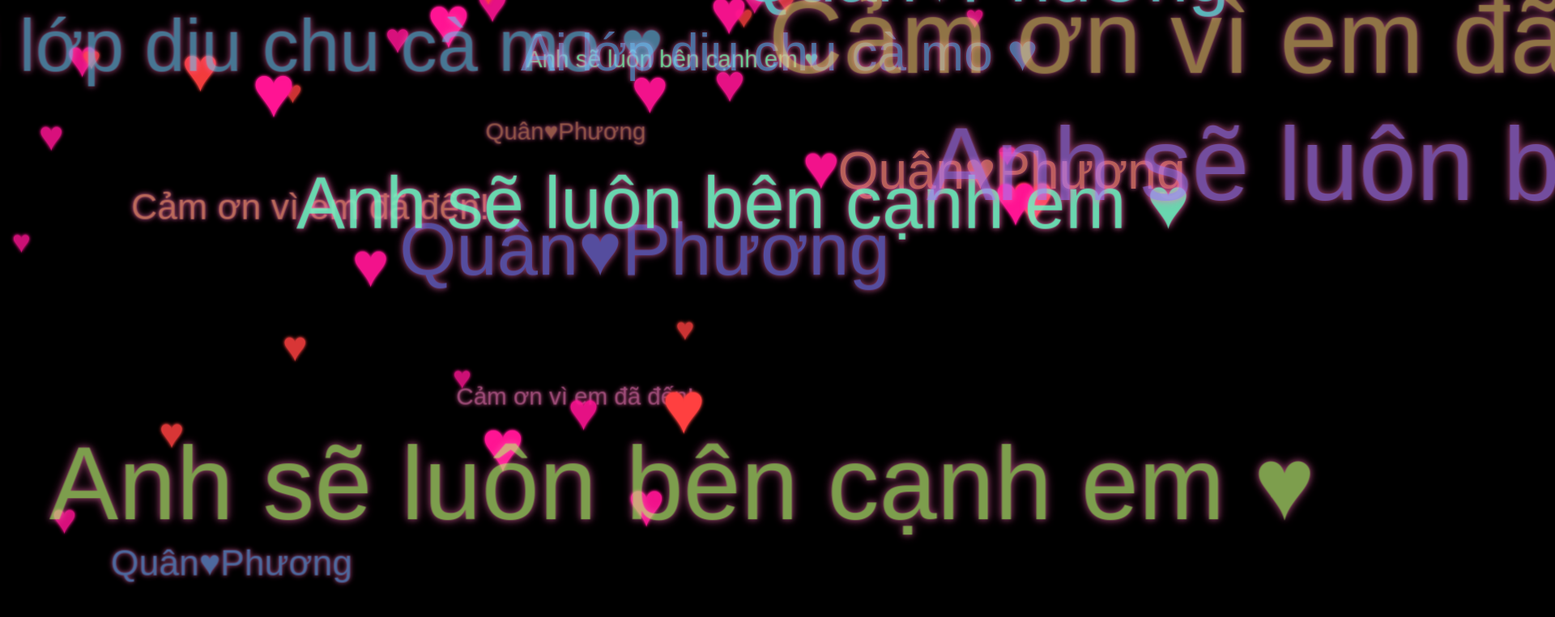
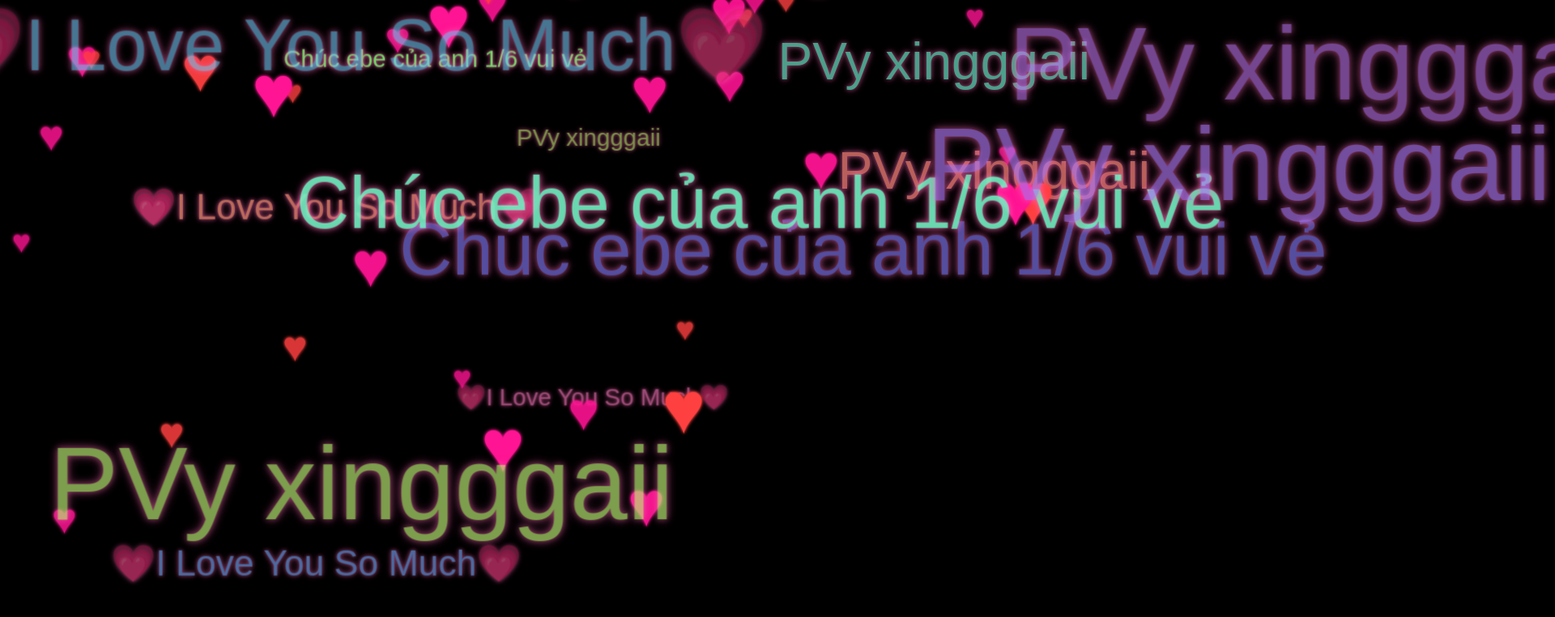
Before and after one commit to love-uu-forever/love02., a plain HTML site: page index.html in a window 1280 px wide. Shown: the top 762 px of the page at 81% size, 1920 px wide, since content can reach past the window. Drawn offline with Linux system fonts and the light colour scheme.

Commit message:
Update index.html

```diff
--- a/index.html
+++ b/index.html
@@ -134,10 +134,17 @@
     </audio>
     <script>
         const texts = [
-            "Cảm ơn vì em đã đến!",
-            "Ai lớp diu chu cà mo ♥",
-            "Anh sẽ luôn bên cạnh em ♥",
-            "Quân♥Phương"
+ "PVy xingggaii",
+  "💗I Love You So Much💗",
+  "PVy xingggaii",
+  "💗I Love You So Much💗",
+  "PVy xingggaii",
+  "Chúc ebe của anh 1/6 vui vẻ",
+  "💗I Love You So Much💗",
+  "PVy xingggaii",
+  "💗I Love You So Much💗",
+  "Chúc ebe của anh 1/6 vui vẻ",
+  "PVy xingggaii",
         ];
 
         const scene = document.getElementById("scene");
```
